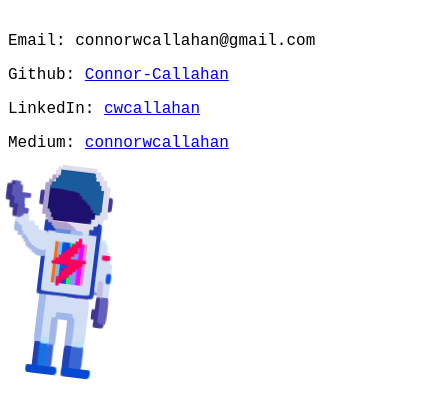
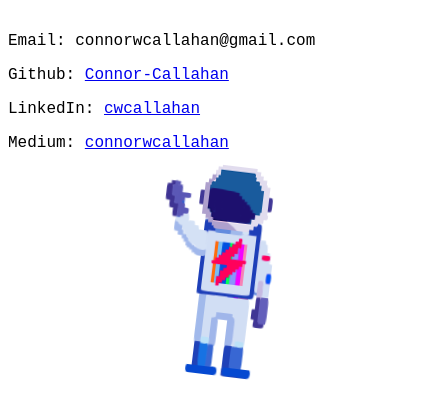
Before and after one commit to Connor-Callahan/connorwcallahan.com, a Gatsby site: page /contact in a window 390 px wide. Shown: the part 188-606 px from the top of the page, 424 px wide, since content can reach past the window. Built offline with nearby package versions, Linux system fonts and the light colour scheme; Gatsby itself is replaced by a stand-in of ours.

Commit message:
spacemen alignment

```diff
--- a/src/style/contact.scss
+++ b/src/style/contact.scss
@@ -66,7 +66,7 @@
       }
 
       .me-icon {
-        margin-left: -10em;
+        margin-left: 0;
       }
 
     }
```
